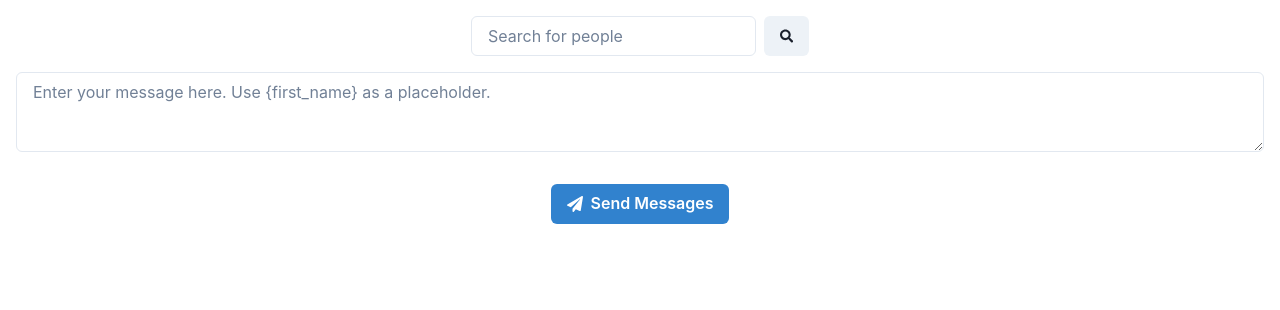
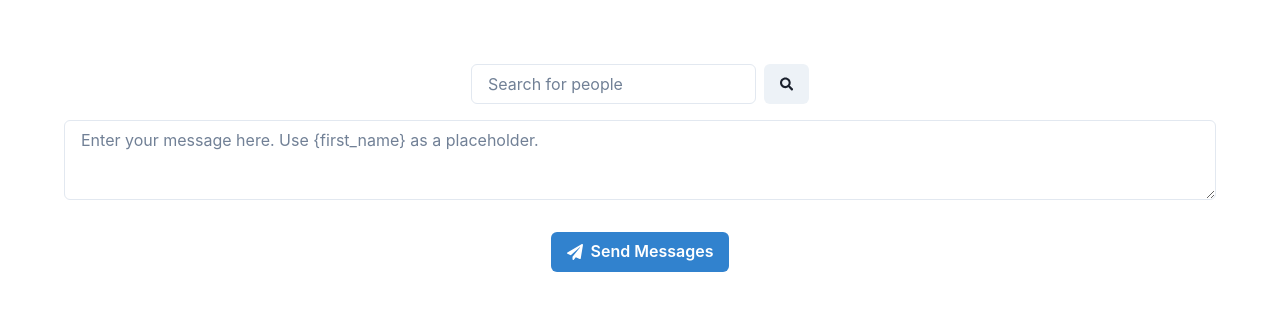
Before and after one commit to GPT-Engineer-App/linkedin-outreach-tool, a React (Vite) app: page / in a window 1280 px wide. Shown: the top 310 px of the page. Built offline with nearby package versions, Linux system fonts and the light colour scheme.

Commit message:
Added padding to the sides of the LinkedIn outreach tool for better visual appearance on both desktop and mobile views.

```diff
--- a/src/pages/Index.jsx
+++ b/src/pages/Index.jsx
@@ -1,5 +1,5 @@
 import React, { useState } from 'react';
-import { Box, Button, Checkbox, Flex, Input, Text, Textarea, VStack } from '@chakra-ui/react';
+import { Box, Button, Checkbox, Flex, Input, Text, Textarea, VStack, useBreakpointValue } from '@chakra-ui/react';
 import { FaSearch, FaPaperPlane } from 'react-icons/fa';
 
 const Index = () => {
@@ -36,7 +36,7 @@ const Index = () => {
   };
 
   return (
-    <Box p={4}>
+    <Box p={useBreakpointValue({ base: 4, md: 8, lg: 16 })}>
       <VStack spacing={4}>
         <Flex>
           <Input
```
